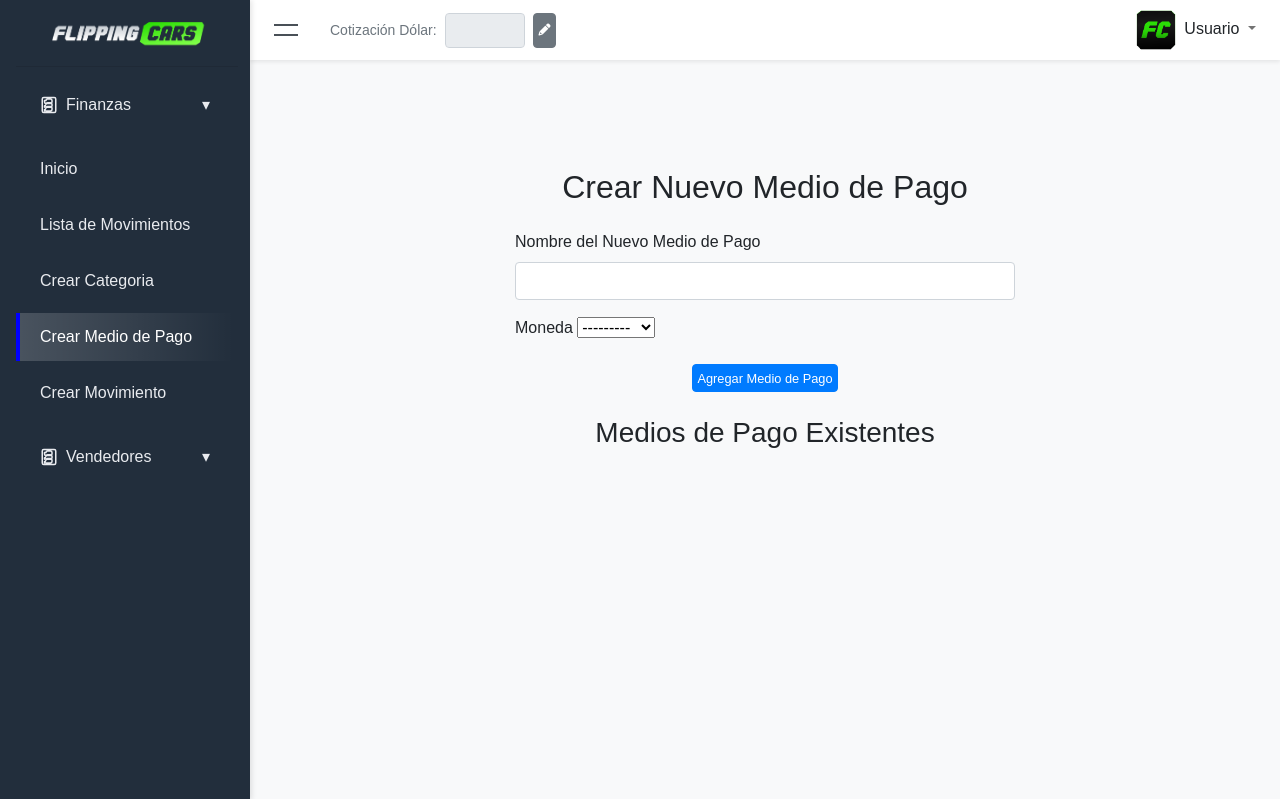
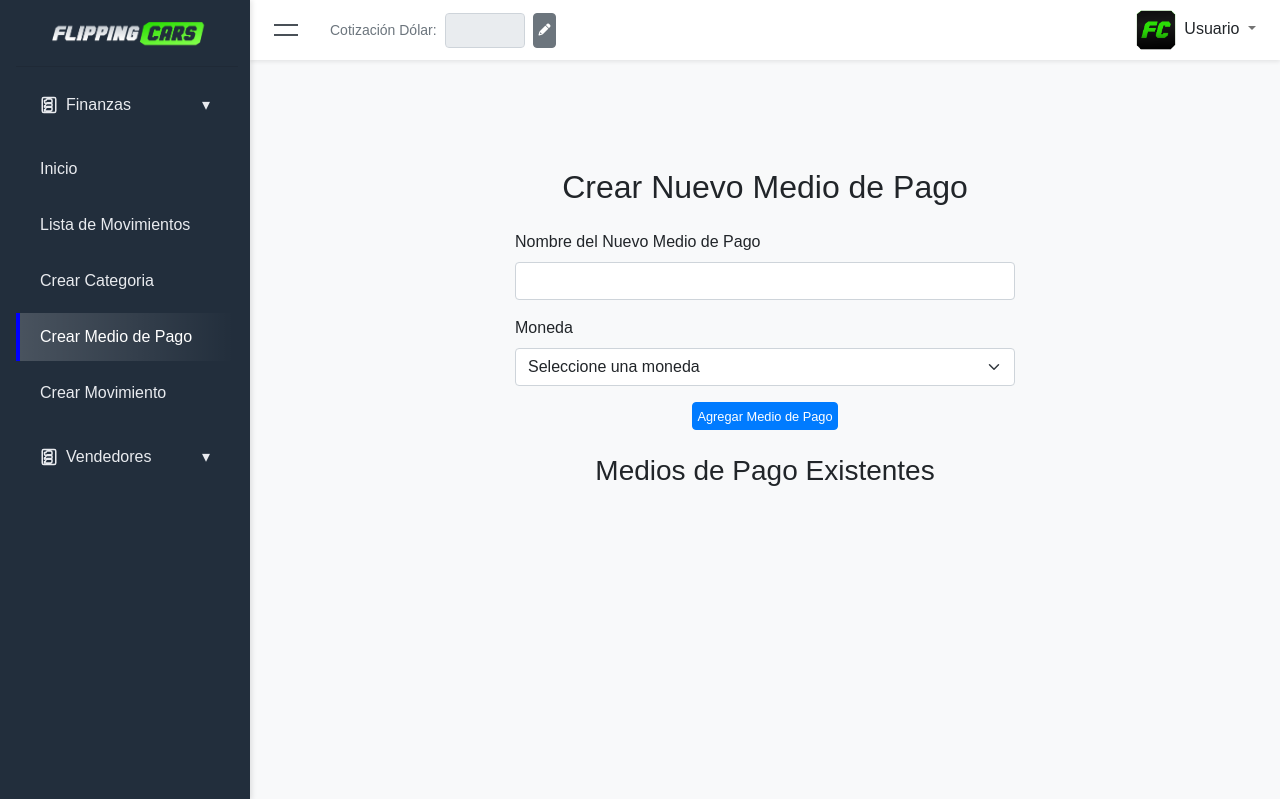
Before and after one commit to santiudev/SistemaGestionFC, a Django app: page /finanzas/mediosdepago/crear/ in a window 1280 px wide. Shown: the top 799 px of the page. Run offline with Django 5.2, Linux system fonts and the light colour scheme; the visitor is signed in with stand-in values (Sample User, id 1); data that the repository does not hold is empty; some libraries are stand-ins or nearby versions.

Commit message:
estilos monedas

```diff
--- a/core/finanzas/templates/finanzas/crear_mediodepago.html
+++ b/core/finanzas/templates/finanzas/crear_mediodepago.html
@@ -20,8 +20,16 @@
             </div>
             <div class="mb-3">
                 <label for="moneda" class="form-label">Moneda</label>
-                {{ form.moneda }}  <!-- Agregar el campo de moneda aquí -->
+                <select class="form-select" id="moneda" name="moneda" required>
+                    <option value="">Seleccione una moneda</option>
+                    {% for opcion_moneda in form.fields.moneda.choices %}
+                        <option value="{{ opcion_moneda.0 }}" {% if form.moneda.value == opcion_moneda.0 %}selected{% endif %}>
+                            {{ opcion_moneda.1 }}
+                        </option>
+                    {% endfor %}
+                </select>
             </div>
+
             <div class="text-center">
                 <button type="submit" class="btn btn-primary">Agregar Medio de Pago</button>
             </div>
--- a/core/finanzas/templates/finanzas/crear_movimiento.html
+++ b/core/finanzas/templates/finanzas/crear_movimiento.html
@@ -110,8 +110,12 @@
         medioPagoSelect.addEventListener('change', function() {
             const selectedOption = medioPagoSelect.options[medioPagoSelect.selectedIndex];
             const moneda = selectedOption.getAttribute('data-moneda');
-            monedaInput.value = moneda; // Actualiza el campo de moneda
+            monedaInput.value = moneda ? (moneda === 'None' ? '-' : moneda) : '-'; // Actualiza el campo de moneda, si es null, muestra un guion
         });
+        // Establecer el valor predeterminado de la moneda
+        const defaultOption = medioPagoSelect.options[0];
+        const defaultMoneda = defaultOption.getAttribute('data-moneda');
+        monedaInput.value = defaultMoneda ? (defaultMoneda === 'None' ? '-' : defaultMoneda) : '-';
         });
     </script>
 </body>
```
